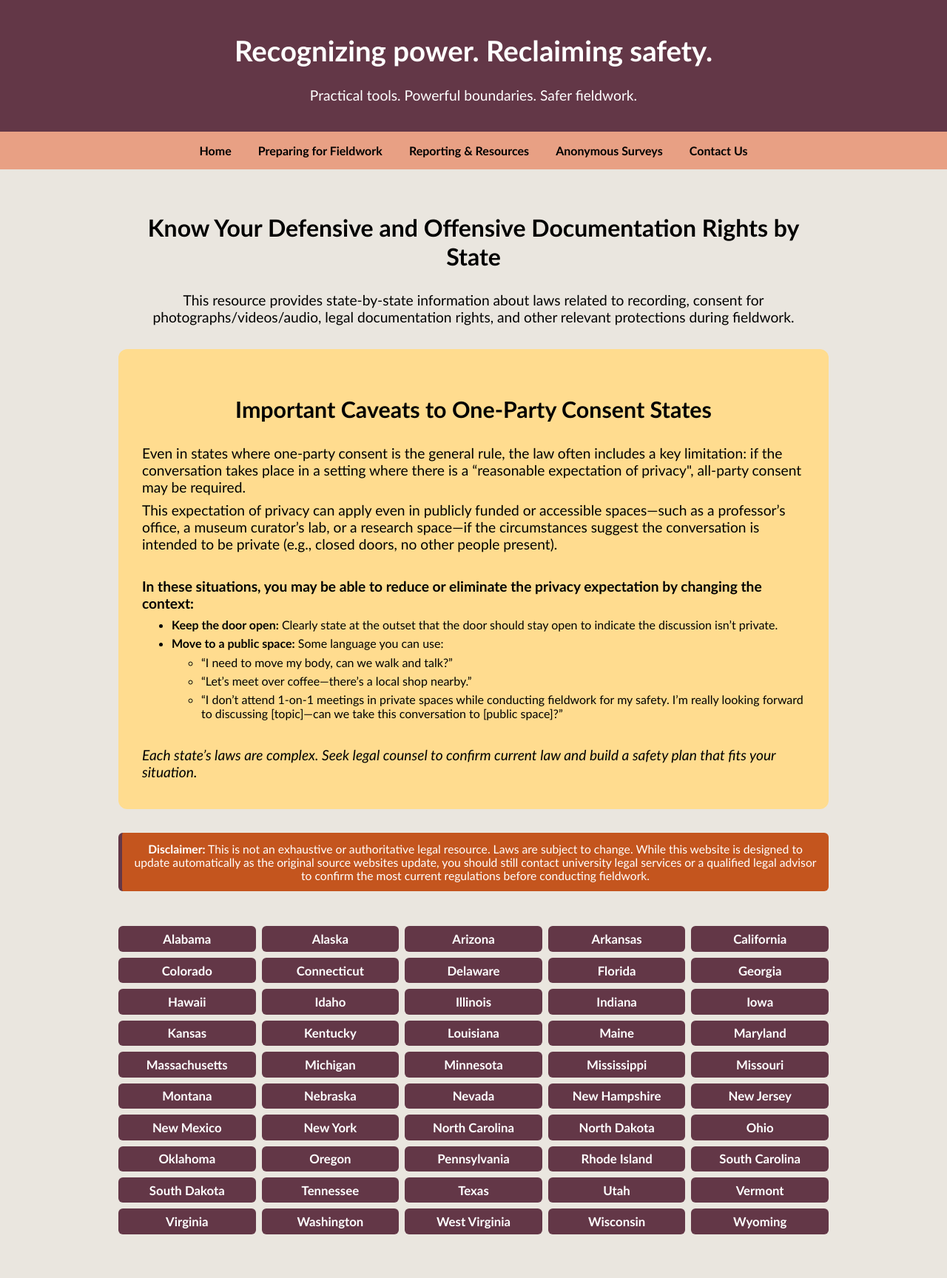
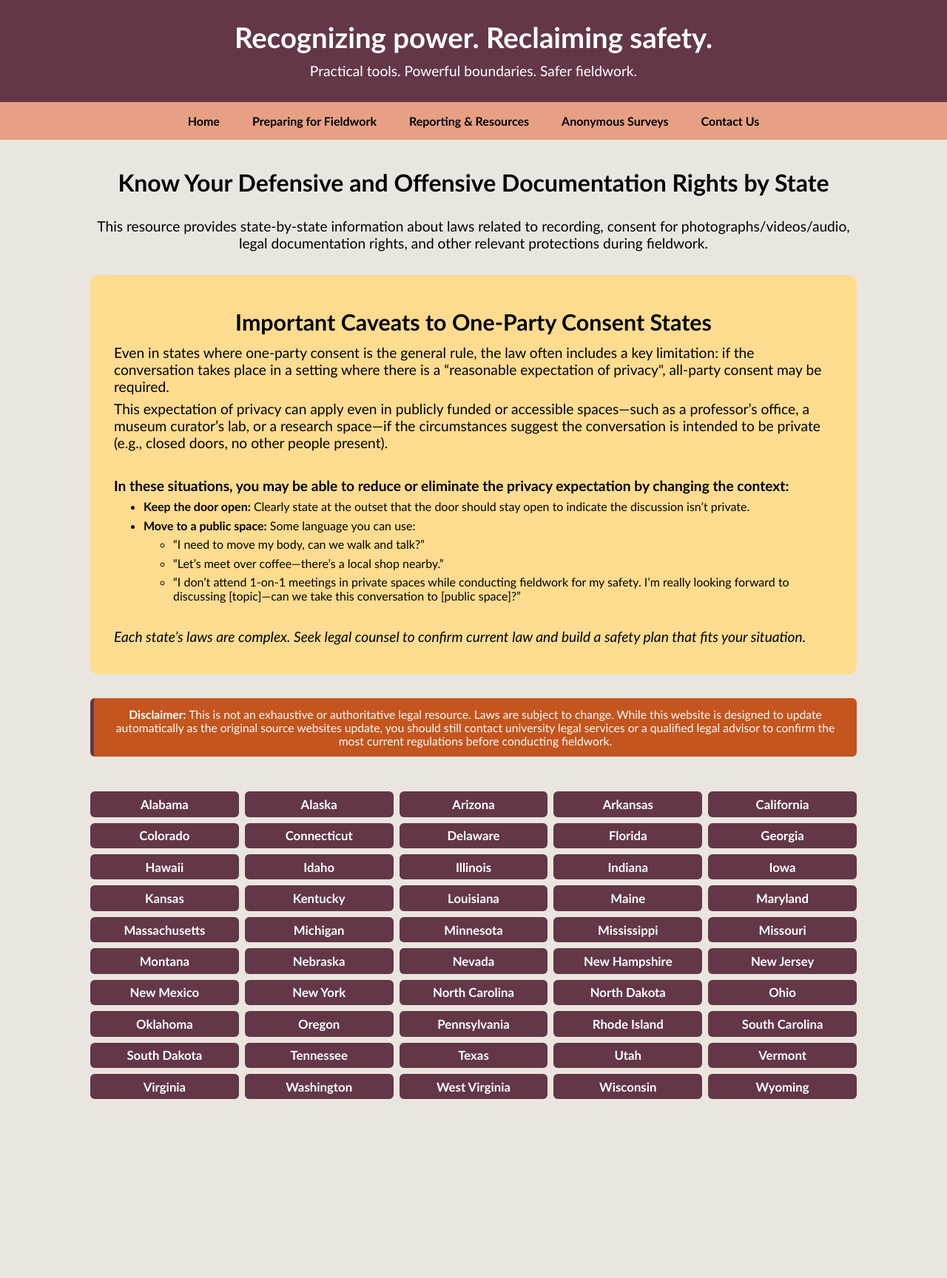
Before and after one commit to AnthroSafetyWarrior/GoldenTrowelProject, a Jekyll site: the page built from _pages/statelaw.html, in a window 1280 px wide. Shown: the whole page at 74% size. Built offline with Jekyll 4.4.1, drawn with Linux system fonts in a browser that asks for light colours; after the commit the page ends 1554 px from its top, so only the background shows below that.

Commit message:
updating pages

```diff
--- a/_layouts/default.html
+++ b/_layouts/default.html
@@ -12,142 +17,141 @@
   padding: 0;
 }
 
-    h1 {
-      font-size: 2.4em;text-align:center;
-    }
+/* Responsive type that won’t overflow on phones */
+h1 { font-size: clamp(1.8rem, 5.5vw, 2.4rem); text-align: center; margin: 0.2em 0; }
+h2 { font-size: clamp(1.4rem, 4.5vw, 2rem);   text-align: center; margin: 0.3em 0; }
+h3 { font-size: clamp(1.2rem, 4vw, 1.6rem);   text-align: center; margin: 0.4em 0; }
+p  { font-size: clamp(1rem, 2.8vw, 1.2rem);   margin: 0.6em 0; }
 
-    h2 {
-      font-size: 2em; text-align:center;
-    }
+/* Make images and embeds scale down on mobile */
+img, svg, video { max-width: 100%; height: auto; display: block; }
 
-    h3 {
-      font-size: 1.6em;text-align:center;
-    }
-
-    p {
-      font-size: 1.2em;
-    }
+/* Safe word wrapping for long URLs (fixes the DOI overflow) */
+main, .docs-container, .doc-card, a { overflow-wrap: anywhere; word-break: break-word; }
 
 header {
   background-color: #633747;
   color: white;
-      padding: 1.2em;
+  padding: clamp(0.8em, 3vw, 1.2em);
   text-align: center;
 }
 
-    /* Make each nav link fill its button area */
+/* --- Nav --- */
 nav {
   background-color: #e8a084;
-  padding: 0;                /* remove bar padding so buttons control their own height */
+  padding: 0.2rem 0;
   text-align: center;
+  display: flex;
+  flex-wrap: wrap;            /* lets items wrap on small screens */
+  justify-content: center;
+  gap: .25rem .75rem;         /* row / column gaps */
 }
 
 .dropdown {
-  display: inline-block;
   position: relative;
 }
 
+/* Each top-level link becomes a tidy pill/button */
 .dropdown > a {
-  display: block;            /* let the link be the whole button */
-  padding: 0.6em 1em;        /* controls button height */
-  margin: 0.4em auto;                 /* no gaps around the button */
+  display: block;
+  padding: .55em 1em;
+  margin: .25em 0;
   color: black;
   text-decoration: none;
   font-weight: bold;
+  border-radius: 6px;
 }
 
-.dropdown:hover > a {
-  background-color: #633747; /* full button highlight on hover */
+.dropdown:hover > a,
+.dropdown > a:focus-visible {
+  background-color: #633747;
   color: white;
 }
 
-/* Position the dropdown panel directly below the button */
+/* Dropdown panel sits below its trigger */
 .dropdown-content {
   display: none;
   position: absolute;
-  top: 100%;                 /* start right under the button */
+  top: 100%;
   left: 0;
   background-color: #e8a084;
   min-width: 220px;
-  z-index: 1;
- text-decoration: none;
+  z-index: 10;
   text-align: center;
-  padding: 0em 0;          /* optional: vertical breathing room */
+  padding: .25em 0;
+  border-radius: 6px;
 }
 
-/* Show menu on hover */
-.dropdown:hover .dropdown-content {
-  display: block;
-}
+/* Open on hover (desktop) or keyboard focus */
+.dropdown:hover .dropdown-content,
+.dropdown:focus-within .dropdown-content { display: block; }
 
-/* Style items in the dropdown */
 .dropdown-content a {
   display: block;
   padding: 0.5em 1em;
   color: black;
   text-decoration: none;
+  border-radius: 0;
 }
-
-.dropdown-content a:hover {
+.dropdown-content a:hover,
+.dropdown-content a:focus-visible {
   background-color: #633747;
   color: white;
 }
 
+/* --- Main content container --- */
+main {
+  /* Take full width on phones with comfy side padding, cap width on desktop */
+  width: min(100%, 1100px);
+  margin-inline: auto;
+  padding: clamp(16px, 4vw, 32px);
+  padding-top: clamp(18px, 4vw, 28px);
+  padding-bottom: clamp(10px, 3vw, 20px);
+  text-align: center;
+}
 
-  main {
-      padding-top: 2em;
-      padding-bottom: 0.7em;
-      padding-left: 1em;
-      padding-right: 1em;
-      text-align: center;
-      max-width: 75%;
-      margin: 0 auto;
-    }
 
 </style>
 
     {% if page.is_homepage %}
 <style>
 /* --- Home Page Specific Styles --- */
-
 .docs-container {
-      padding: 2em;
-      margin: 2em auto;
-      width: 90%;
+  padding: clamp(16px, 4vw, 32px);
+  margin: clamp(16px, 4vw, 32px) auto;
+  width: min(100%, 960px);
   border-radius: 12px;
 }
 
-    .docs-container.prevalence {
-      background-color: #ffdc8f;
-    }
-
-    .docs-container.safety-plan {
-      background-color: #633747;
-      color: white;
-    }
+.docs-container.prevalence { background-color: #ffdc8f; }
+.docs-container.safety-plan { background-color: #633747; color: white; }
 
 .doc-links {
-      display: flex;
-      flex-wrap: wrap;
-      justify-content: center;
-      gap: 2em;
-      margin-top: 2em;
+  display: grid;
+  gap: clamp(12px, 3vw, 24px);
+  grid-template-columns: 1fr;   /* 1-up on phones */
+  justify-items: center;
+  margin-top: 1.2em;
+}
+@media (min-width: 720px) {
+  .doc-links { grid-template-columns: repeat(2, 1fr); }  /* 2-up on tablets */
+}
+@media (min-width: 1024px) {
+  .doc-links { grid-template-columns: repeat(3, 1fr); }  /* 3-up on desktop */
 }
 
 .doc-card {
-      flex: 1 1 300px;
+  width: 100%;
   max-width: 400px;
   background-color: #e8a084;
   color: black;
   border-radius: 10px;
-      padding: 1.5em;
-      box-shadow: 0 2px 6px rgba(0, 0, 0, 0.1);
+  padding: clamp(14px, 3.5vw, 24px);
+  box-shadow: 0 2px 6px rgba(0,0,0,.1);
   text-align: center;
 }
 
-    .doc-card h3 {
-      margin-top: 0;
-    }
+.doc-card h3 { margin-top: 0; }
 
 .doc-card a {
   display: inline-block;
@@ -158,11 +162,7 @@ nav {
   padding: 0.5em 1em;
   border-radius: 6px;
 }
-
-    .doc-card a:hover {
-      background-color: #ffdc8f;
-      color: black;
-    }
+.doc-card a:hover { background-color: #ffdc8f; color: black; }
 </style>
 {% endif %}
 </head>
```
Also changed, not shown: other parts of _layouts/default.html (+5 -0 lines). Lines whose indentation alone changed are shown as unchanged.
